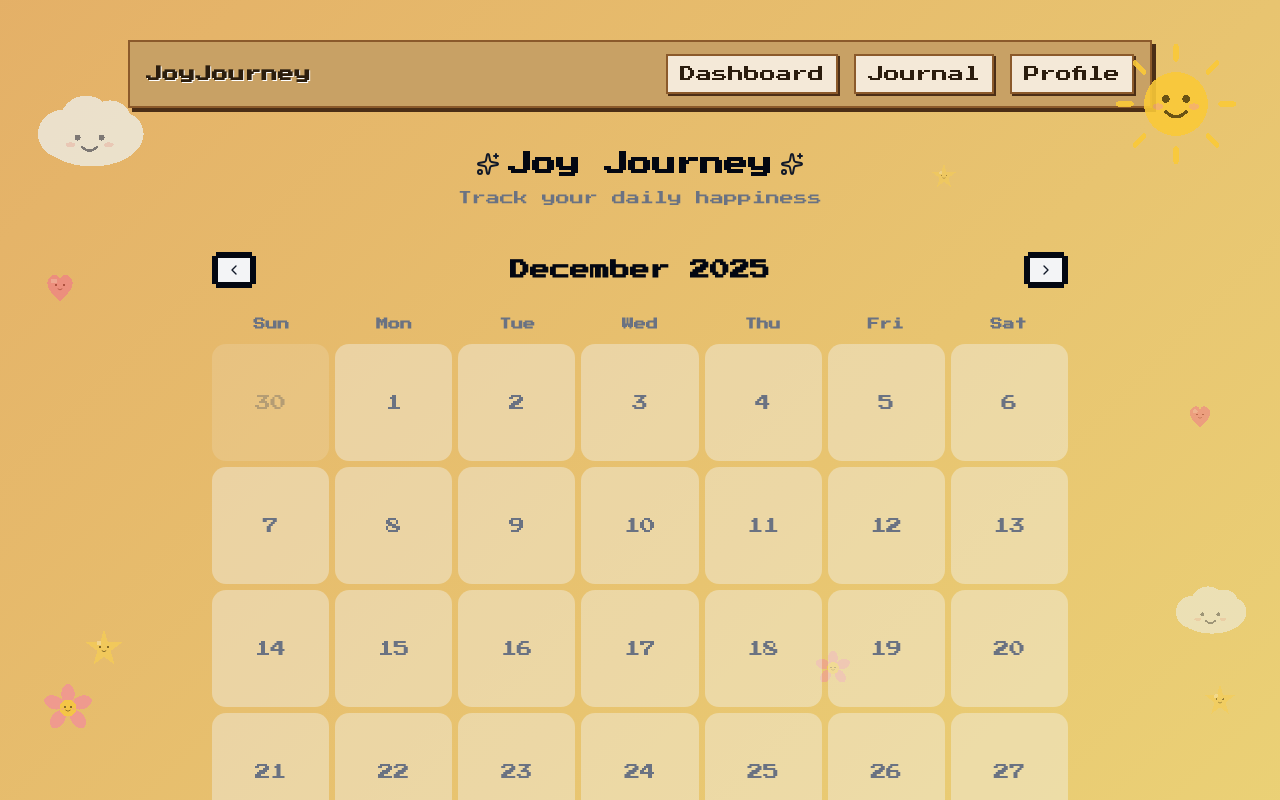
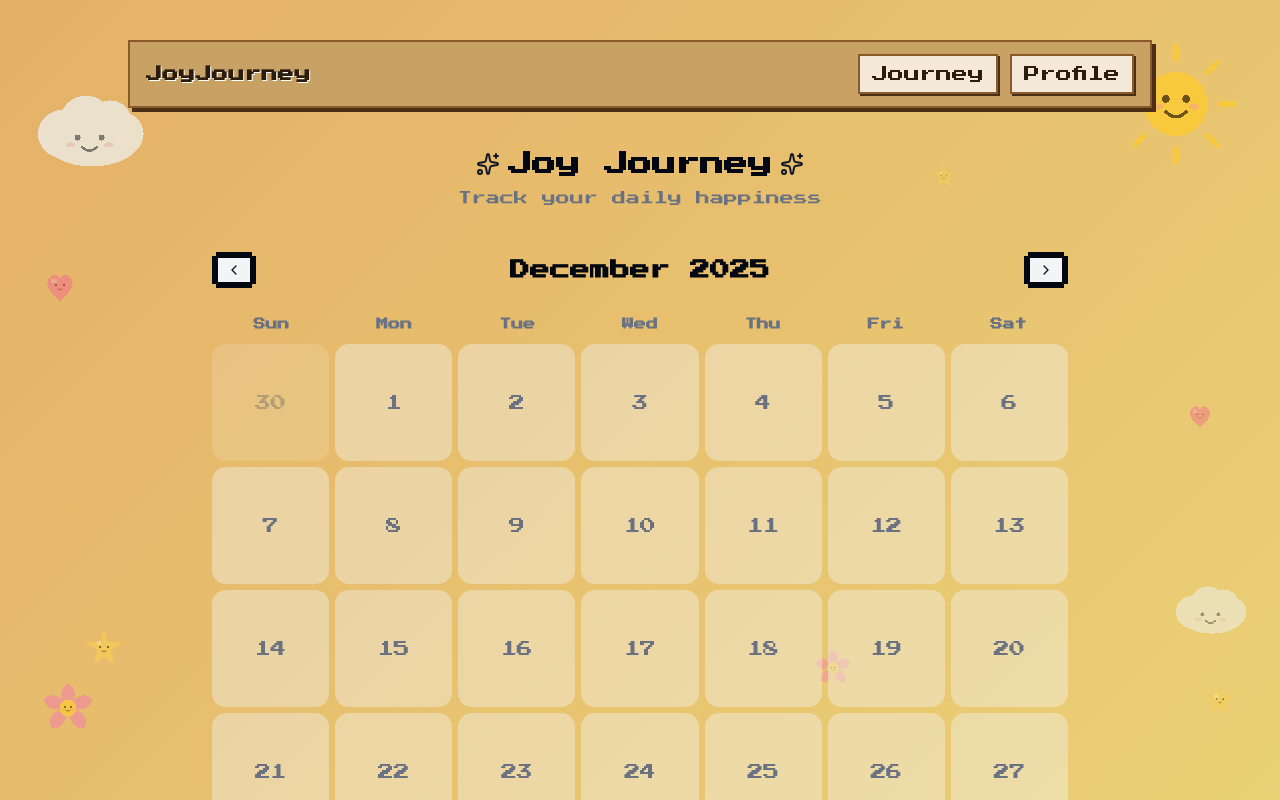
Before and after one commit to uzishdq/joy-journey, a Next.js app: page /journeys in a window 1280 px wide. Shown: the top 800 px of the page. Built offline with nearby package versions, Linux system fonts and the light colour scheme.

Commit message:
fix: navbar

```diff
--- a/app/globals.css
+++ b/app/globals.css
@@ -202,7 +202,6 @@
     border: 2px solid var(--wood-dark);
     box-shadow: 4px 4px 0 var(--wood-shadow);
     image-rendering: pixelated;
-    animation: pop 0.12s steps(2) forwards;
   }
 
   /* ===== Title ===== */
@@ -235,12 +234,3 @@
     box-shadow: 0 0 0 var(--wood-shadow);
   }
 }
-
-@keyframes pop {
-  from {
-    transform: scale(0.95);
-  }
-  to {
-    transform: scale(1);
-  }
-}
--- a/components/nav.tsx
+++ b/components/nav.tsx
@@ -1,29 +1,65 @@
 "use client";
 
 import Link from "next/link";
+import { useState } from "react";
 import { cn } from "@/lib/utils";
+import { Menu } from "lucide-react";
+import { Button } from "./ui/8bit/button";
+import { ROUTES } from "@/lib/constant";
 
 export function Navbar() {
+  const [open, setOpen] = useState(false);
+
   return (
-    <nav className="sticky z-0 w-full mb-10">
+    <nav className="sticky top-0 z-50 w-full mb-10">
       <div
         className={cn(
           "mx-auto flex max-w-5xl items-center justify-between px-4 py-3",
           "retro-panel"
         )}
       >
-        {/* Logo / Title */}
-        <Link href="/" className="retro-title">
+        {/* Logo */}
+        <Link href={ROUTES.PRIVATE.INDEX} className="retro-title">
           JoyJourney
         </Link>
 
-        {/* Menu */}
-        <div className="flex gap-2 sm:gap-4">
-          <NavItem href="/dashboard">Dashboard</NavItem>
-          <NavItem href="/journal">Journal</NavItem>
-          <NavItem href="/profile">Profile</NavItem>
+        {/* Desktop Menu */}
+        <div className="hidden md:flex gap-3">
+          <NavItem href={ROUTES.PRIVATE.INDEX}>Journey</NavItem>
+          <NavItem href={ROUTES.PRIVATE.PROFILE}>Profile</NavItem>
         </div>
+
+        {/* Mobile Button */}
+        <button
+          onClick={() => setOpen(!open)}
+          className="md:hidden retro-button px-3 py-1 text-sm"
+          aria-label="Toggle menu"
+        >
+          <Menu className="w-5" />
+        </button>
       </div>
+
+      {/* Mobile Menu */}
+      {open && (
+        <div className="absolute left-0 right-0 md:hidden mt-2">
+          <div className="mx-auto max-w-5xl px-4">
+            <div className="retro-panel flex flex-col gap-2 p-3">
+              <NavItem
+                href={ROUTES.PRIVATE.INDEX}
+                onClick={() => setOpen(false)}
+              >
+                Journey
+              </NavItem>
+              <NavItem
+                href={ROUTES.PRIVATE.PROFILE}
+                onClick={() => setOpen(false)}
+              >
+                Profile
+              </NavItem>
+            </div>
+          </div>
+        </div>
+      )}
     </nav>
   );
 }
@@ -31,12 +67,18 @@ export function Navbar() {
 function NavItem({
   href,
   children,
+  onClick,
 }: Readonly<{
   href: string;
   children: React.ReactNode;
+  onClick?: () => void;
 }>) {
   return (
-    <Link href={href} className={cn("retro-button text-sm sm:text-base")}>
+    <Link
+      href={href}
+      onClick={onClick}
+      className={cn("retro-button text-sm sm:text-base text-center")}
+    >
       {children}
     </Link>
   );
--- a/lib/constant.ts
+++ b/lib/constant.ts
@@ -8,6 +8,7 @@ export const ROUTES = {
   },
   PRIVATE: {
     INDEX: "/journeys",
+    PROFILE: "/journeys/profile",
   },
 };
 
```
